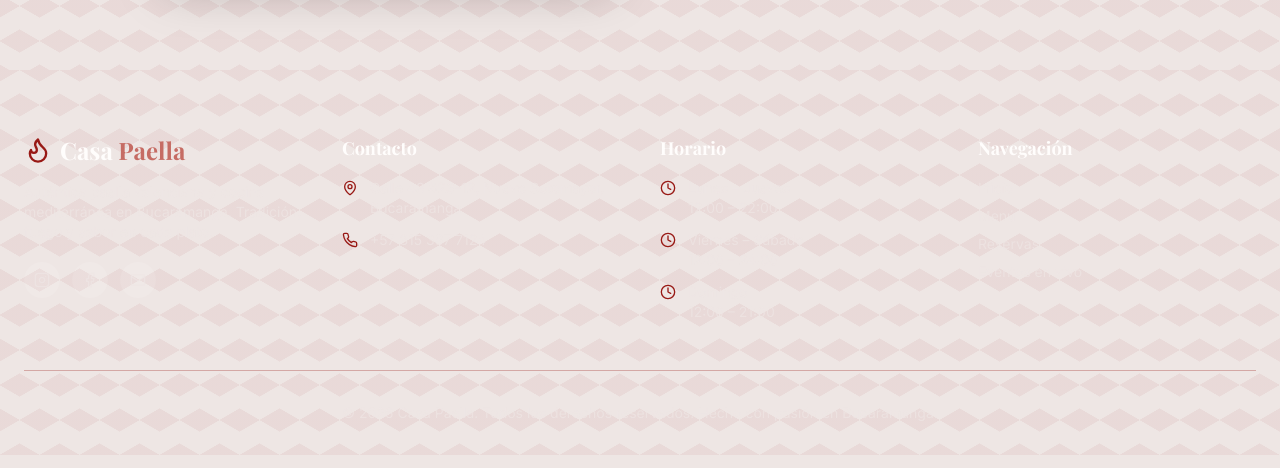
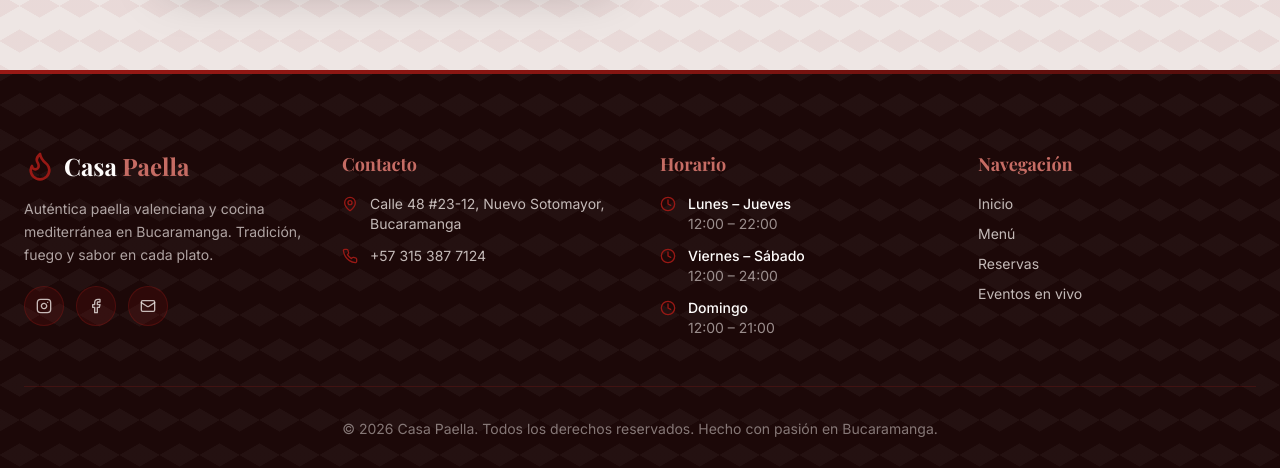
Before and after one commit to Sant-puentes/casapaella-web, a React (Vite) app: page /menu in a window 1280 px wide. Shown: the part 3899-4367 px from the top of the page. Built offline with nearby package versions, Linux system fonts and the light colour scheme; a web font is replaced by a local one.

Commit message:
Updated index.css

```diff
--- a/src/components/Footer.tsx
+++ b/src/components/Footer.tsx
@@ -4,29 +4,32 @@ import type { Page } from '@/App';
 
 export default function Footer({ onNavigate }: { onNavigate: (page: Page) => void }) {
   return (
-    <footer className="bg-charcoal-900 text-cream-100/70 pt-12 sm:pt-16 pb-8 mediterranean-pattern">
-      <div className="max-w-7xl mx-auto px-5 sm:px-6">
+    <footer className="bg-charcoal-900 mediterranean-pattern-dark text-cream-100/80 pt-14 sm:pt-20 pb-8 relative">
+      {/* Top accent bar */}
+      <div className="absolute top-0 left-0 right-0 h-1 bg-gradient-saffron" />
+
+      <div className="max-w-7xl mx-auto px-5 sm:px-6 relative z-10">
         <div className="grid grid-cols-2 md:grid-cols-4 gap-8 sm:gap-10 mb-10 sm:mb-12">
           {/* Brand */}
           <div className="col-span-2 md:col-span-1">
             <div className="flex items-center gap-2 mb-4">
-              <Flame className="w-7 h-7 text-saffron-500" />
+              <Flame className="w-8 h-8 text-saffron-500" />
               <span className="font-serif text-2xl font-bold text-cream-50">
                 Casa <span className="text-saffron-400">Paella</span>
               </span>
             </div>
-            <p className="text-xs sm:text-sm leading-relaxed">
+            <p className="text-sm leading-relaxed text-cream-100/70">
               Auténtica paella valenciana y cocina mediterránea en Bucaramanga.
               Tradición, fuego y sabor en cada plato.
             </p>
-            <div className="flex gap-3 mt-4 sm:mt-5">
-              <a href="#" className="w-9 h-9 rounded-full bg-cream-50/10 hover:bg-saffron-500 hover:text-cream-50 flex items-center justify-center transition-all">
+            <div className="flex gap-3 mt-5">
+              <a href="#" className="w-10 h-10 rounded-full bg-saffron-500/15 border border-saffron-500/30 hover:bg-saffron-500 hover:text-cream-50 flex items-center justify-center transition-all">
                 <Instagram className="w-4 h-4" />
               </a>
-              <a href="#" className="w-9 h-9 rounded-full bg-cream-50/10 hover:bg-saffron-500 hover:text-cream-50 flex items-center justify-center transition-all">
+              <a href="#" className="w-10 h-10 rounded-full bg-saffron-500/15 border border-saffron-500/30 hover:bg-saffron-500 hover:text-cream-50 flex items-center justify-center transition-all">
                 <Facebook className="w-4 h-4" />
               </a>
-              <a href="#" className="w-9 h-9 rounded-full bg-cream-50/10 hover:bg-saffron-500 hover:text-cream-50 flex items-center justify-center transition-all">
+              <a href="#" className="w-10 h-10 rounded-full bg-saffron-500/15 border border-saffron-500/30 hover:bg-saffron-500 hover:text-cream-50 flex items-center justify-center transition-all">
                 <Mail className="w-4 h-4" />
               </a>
             </div>
@@ -34,8 +37,8 @@ export default function Footer({ onNavigate }: { onNavigate: (page: Page) => voi
 
           {/* Contact */}
           <div>
-            <h4 className="font-serif text-lg font-bold text-cream-50 mb-4">Contacto</h4>
-            <ul className="space-y-3 text-sm">
+            <h4 className="font-serif text-lg font-bold text-saffron-400 mb-4">Contacto</h4>
+            <ul className="space-y-3 text-sm text-cream-100/80">
               <li className="flex items-start gap-3">
                 <MapPin className="w-4 h-4 text-saffron-500 mt-0.5 flex-shrink-0" />
                 <span>{restaurantInfo.address}</span>
@@ -49,14 +52,14 @@ export default function Footer({ onNavigate }: { onNavigate: (page: Page) => voi
 
           {/* Hours */}
           <div>
-            <h4 className="font-serif text-lg font-bold text-cream-50 mb-4">Horario</h4>
-            <ul className="space-y-3 text-sm">
+            <h4 className="font-serif text-lg font-bold text-saffron-400 mb-4">Horario</h4>
+            <ul className="space-y-3 text-sm text-cream-100/80">
               {restaurantInfo.hours.map((h) => (
                 <li key={h.days} className="flex items-start gap-3">
                   <Clock className="w-4 h-4 text-saffron-500 mt-0.5 flex-shrink-0" />
                   <div>
-                    <p>{h.days}</p>
-                    <p>{h.time}</p>
+                    <p className="text-cream-50 font-medium">{h.days}</p>
+                    <p className="text-cream-100/60">{h.time}</p>
                   </div>
                 </li>
               ))}
@@ -65,8 +68,8 @@ export default function Footer({ onNavigate }: { onNavigate: (page: Page) => voi
 
           {/* Links */}
           <div>
-            <h4 className="font-serif text-lg font-bold text-cream-50 mb-4">Navegación</h4>
-            <ul className="space-y-2 text-sm">
+            <h4 className="font-serif text-lg font-bold text-saffron-400 mb-4">Navegación</h4>
+            <ul className="space-y-2.5 text-sm text-cream-100/80">
               <li><button onClick={() => onNavigate('inicio')} className="hover:text-saffron-400 transition-colors">Inicio</button></li>
               <li><button onClick={() => onNavigate('menu')} className="hover:text-saffron-400 transition-colors">Menú</button></li>
               <li><button onClick={() => onNavigate('reservas')} className="hover:text-saffron-400 transition-colors">Reservas</button></li>
@@ -75,7 +78,7 @@ export default function Footer({ onNavigate }: { onNavigate: (page: Page) => voi
           </div>
         </div>
 
-        <div className="border-t border-saffron-500/30 pt-6 sm:pt-8 text-center text-xs sm:text-sm">
+        <div className="border-t border-saffron-500/25 pt-6 sm:pt-8 text-center text-xs sm:text-sm text-cream-100/50">
           <p>© 2026 Casa Paella. Todos los derechos reservados. Hecho con pasión en Bucaramanga.</p>
         </div>
       </div>
--- a/src/index.css
+++ b/src/index.css
@@ -40,6 +40,16 @@
       linear-gradient(150deg, rgba(152, 25, 21, 0.06) 12%, transparent 12.5%, transparent 87%, rgba(152, 25, 21, 0.06) 87.5%, rgba(152, 25, 21, 0.06)),
       linear-gradient(30deg, rgba(152, 25, 21, 0.06) 12%, transparent 12.5%, transparent 87%, rgba(152, 25, 21, 0.06) 87.5%, rgba(152, 25, 21, 0.06)),
       linear-gradient(150deg, rgba(152, 25, 21, 0.06) 12%, transparent 12.5%, transparent 87%, rgba(152, 25, 21, 0.06) 87.5%, rgba(152, 25, 21, 0.06));
+    background-position: 0 0, 0 0, 20px 35px, 20px 35px;
+    background-size: 40px 70px;
+  }
+  .mediterranean-pattern-dark {
+    background-color: #1c0808;
+    background-image:
+      linear-gradient(30deg, rgba(255, 253, 252, 0.035) 12%, transparent 12.5%, transparent 87%, rgba(255, 253, 252, 0.035) 87.5%, rgba(255, 253, 252, 0.035)),
+      linear-gradient(150deg, rgba(255, 253, 252, 0.035) 12%, transparent 12.5%, transparent 87%, rgba(255, 253, 252, 0.035) 87.5%, rgba(255, 253, 252, 0.035)),
+      linear-gradient(30deg, rgba(255, 253, 252, 0.035) 12%, transparent 12.5%, transparent 87%, rgba(255, 253, 252, 0.035) 87.5%, rgba(255, 253, 252, 0.035)),
+      linear-gradient(150deg, rgba(255, 253, 252, 0.035) 12%, transparent 12.5%, transparent 87%, rgba(255, 253, 252, 0.035) 87.5%, rgba(255, 253, 252, 0.035));
     background-position: 0 0, 0 0, 20px 35px, 20px 35px;
     background-size: 40px 70px;
   }
```
